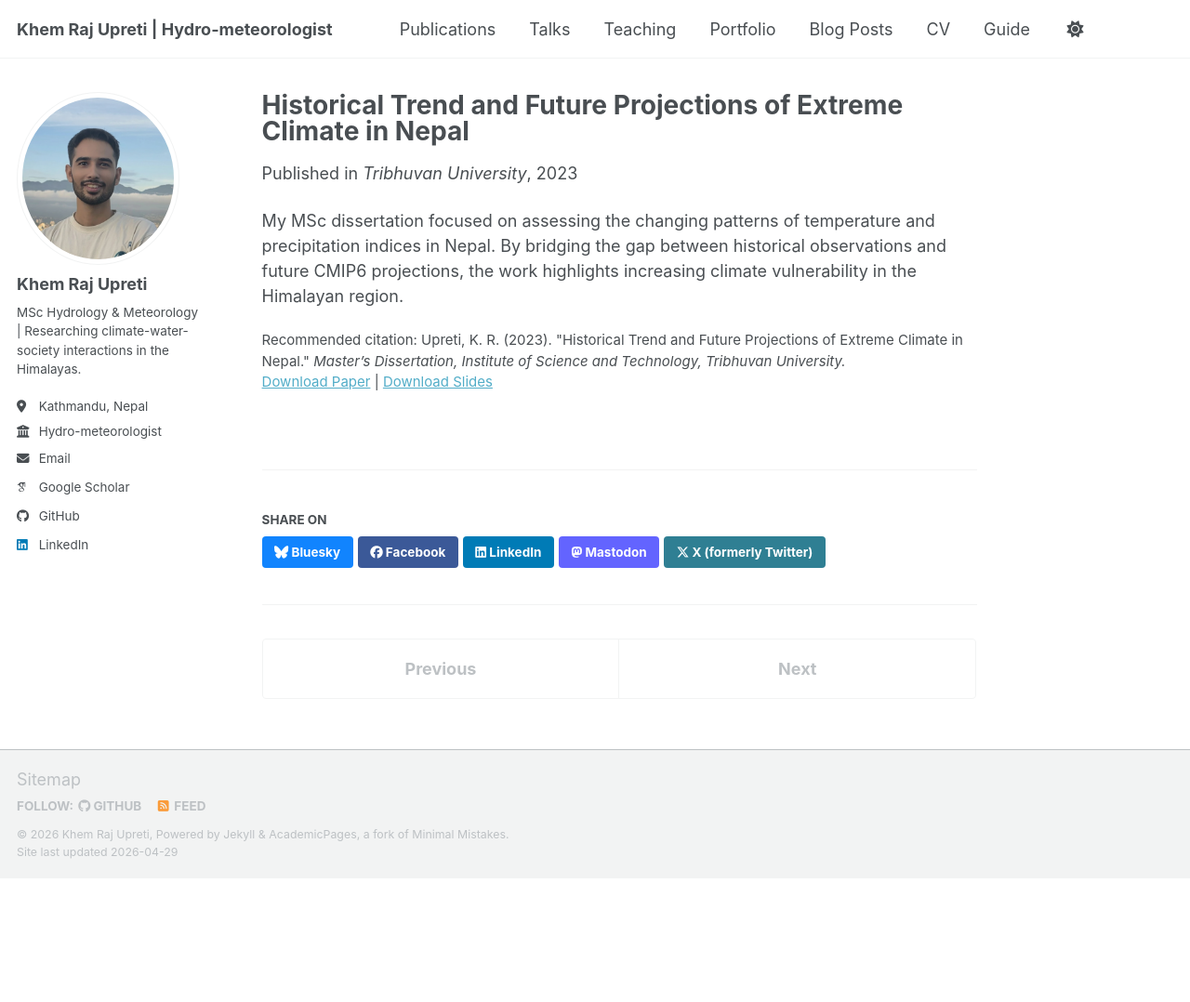
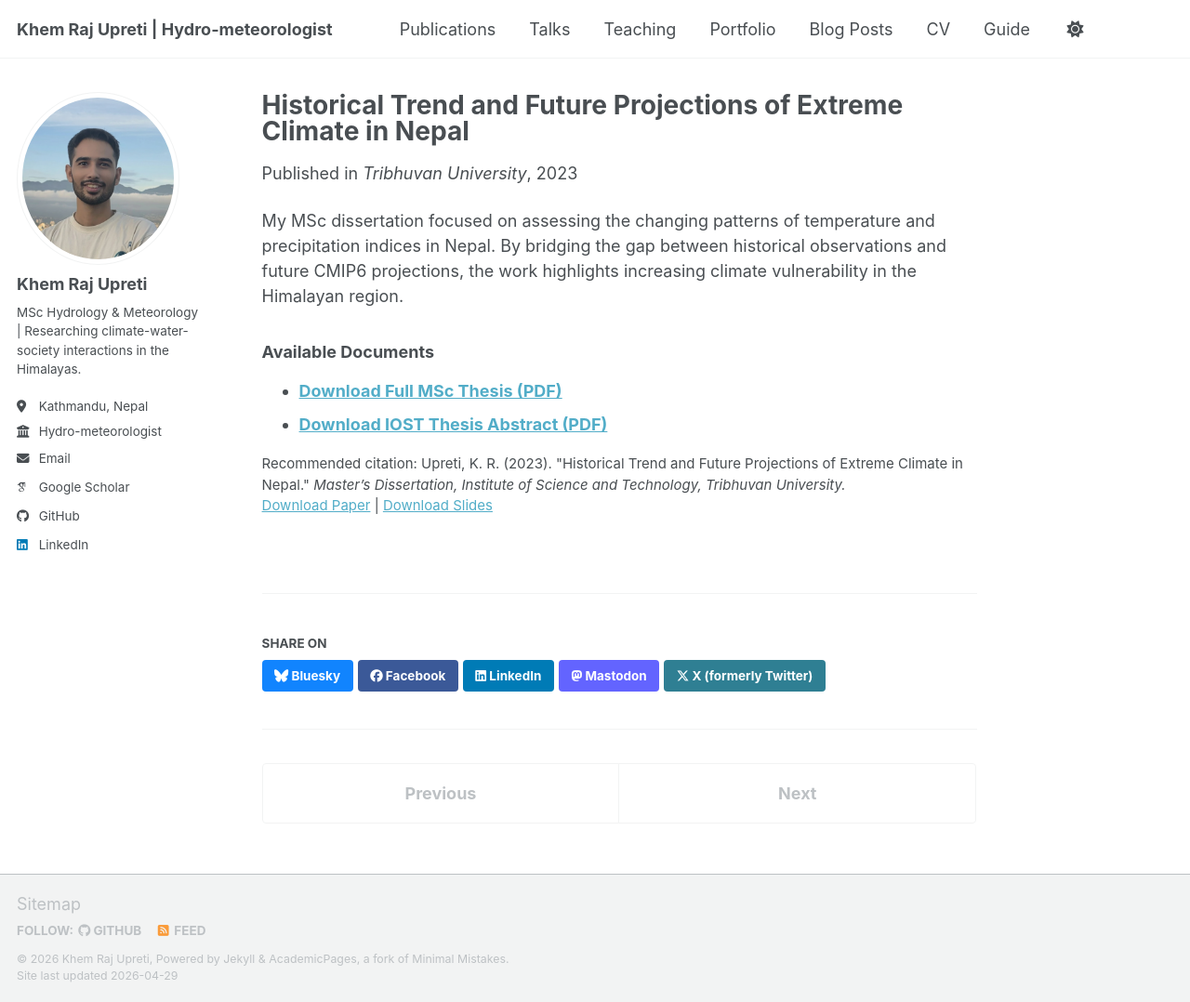
Before and after one commit to khemupreti-hydromet/khemupreti-hydromet.github.io, a Jekyll site: the page built from _publications/2023-01-01-msc-thesis-nepal.md, in a window 1280 px wide and 1078 px high. Shown: the whole window at 93% size. Built offline with Jekyll 4.4.1, drawn with Linux system fonts in a browser that asks for light colours; some web fonts are replaced; a script bundle is joined from its source files by our own code; library files that are not in the unit come from our copies.

Commit message:
Update 2023-01-01-msc-thesis-nepal.md

```diff
--- a/_publications/2023-01-01-msc-thesis-nepal.md
+++ b/_publications/2023-01-01-msc-thesis-nepal.md
@@ -12,3 +12,7 @@ citation: 'Upreti, K. R. (2023). "Historical Trend and Future Projections of Ext
 ---
 
 My MSc dissertation focused on assessing the changing patterns of temperature and precipitation indices in Nepal. By bridging the gap between historical observations and future CMIP6 projections, the work highlights increasing climate vulnerability in the Himalayan region.
+
+### Available Documents
+* [**Download Full MSc Thesis (PDF)**](https://khemupreti-hydromet.github.io/files/Khem_Raj_Upreti_MSc_Thesis.pdf)
+* [**Download IOST Thesis Abstract (PDF)**](https://khemupreti-hydromet.github.io/files/Thesis%20Abstract%20Khem%20Raj%20Upreti.pdf)
```
